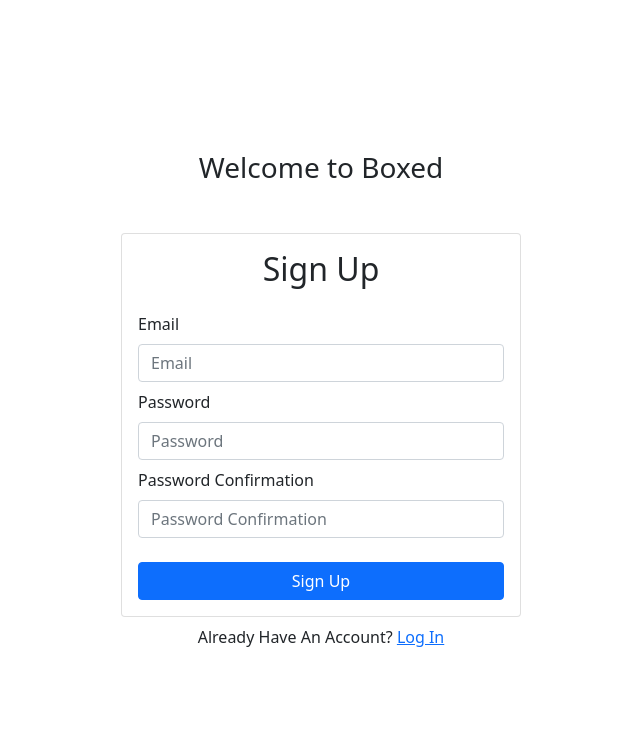
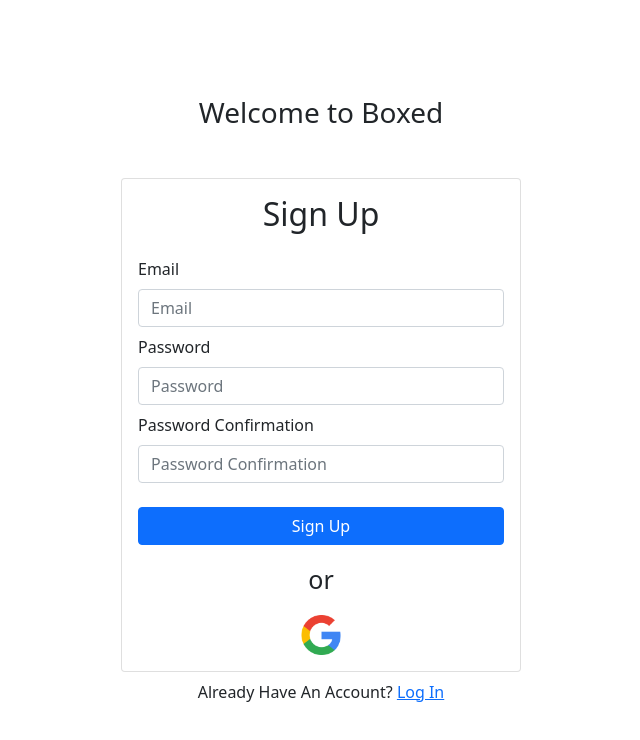
Before and after one commit to Sooryasanand/Boxed, a React (Create React App) app: page /signup in a window 1280 px wide. Shown: the top 740 px of the page, without its empty margins (319-959 px from the left). Built offline with nearby package versions, Linux system fonts and the light colour scheme; no server answers.

Commit message:
Added Google Auth

```diff
--- a/src/components/authentication/Login.js
+++ b/src/components/authentication/Login.js
@@ -3,6 +3,11 @@
 import { useAuth } from "../../contexts/AuthContext";
 import { Link, useNavigate } from "react-router-dom";
 import CenteredContainer from "./CenteredContainer";
+import { authentication } from "../../firebase";
+import {
+  signInWithPopup,
+  GoogleAuthProvider,
+} from "firebase/auth";
 
 function Login() {
   /* Values to save like email and Passwords and push them to firebase*/
@@ -32,6 +37,18 @@
 
     setLoading(false);
   }
+
+  /* handling function to login with google */
+  const signInWithGoogle = () => {
+    const provider = new GoogleAuthProvider();
+    signInWithPopup(authentication, provider)
+      .then((re) => {
+        navigate("/");
+      })
+      .catch((err) => {
+        console.log(err);
+      });
+  };
 
   /* The UI of the application */
   return (
@@ -63,7 +80,36 @@
             <Button disabled={loading} className="w-100" type="submit">
               Log In
             </Button>
+            <Form.Label
+              className="mb-3 mt-3"
+              style={{
+                display: "flex",
+                justifyContent: "center",
+                alignItems: "center",
+                fontSize: "25px",
+              }}
+            >
+              or
+            </Form.Label>
           </Form>
+          <div
+            style={{
+              display: "flex",
+              justifyContent: "center",
+              alignItems: "center",
+            }}
+            onClick={signInWithGoogle}
+          >
+            <img
+              src={require("../../logo/google_logo.png")}
+              style={{
+                width: "40px",
+                height: "40px",
+                cursor: "pointer",
+              }}
+              alt="Logo"
+            />
+          </div>
           <div className="w-100 text-center mt-3">
             <Link to="/forgot-password">Forgot Password</Link>
           </div>
--- a/src/components/authentication/Signup.js
+++ b/src/components/authentication/Signup.js
@@ -3,6 +3,8 @@
 import { useAuth } from "../../contexts/AuthContext";
 import { Link, useNavigate } from "react-router-dom";
 import CenteredContainer from "./CenteredContainer";
+import { authentication } from "../../firebase";
+import { signInWithPopup, GoogleAuthProvider } from "firebase/auth";
 
 function Signup() {
   /* Values to save like email and Passwords and Password Confirmation and push them to firebase*/
@@ -37,6 +39,18 @@
 
     setLoading(false);
   }
+
+  /* handling function to login with google */
+  const signInWithGoogle = () => {
+    const provider = new GoogleAuthProvider();
+    signInWithPopup(authentication, provider)
+      .then(() => {
+        navigate("/");
+      })
+      .catch((err) => {
+        console.log(err);
+      });
+  };
 
   /* The UI of the application */
   return (
@@ -77,7 +91,36 @@
             <Button disabled={loading} className="w-100" type="submit">
               Sign Up
             </Button>
+            <Form.Label
+              className="mb-3 mt-3"
+              style={{
+                display: "flex",
+                justifyContent: "center",
+                alignItems: "center",
+                fontSize: "25px",
+              }}
+            >
+              or
+            </Form.Label>
           </Form>
+          <div
+            style={{
+              display: "flex",
+              justifyContent: "center",
+              alignItems: "center",
+            }}
+            onClick={signInWithGoogle}
+          >
+            <img
+              src={require("../../logo/google_logo.png")}
+              style={{
+                width: "40px",
+                height: "40px",
+                cursor: "pointer",
+              }}
+              alt="Logo"
+            />
+          </div>
         </Card.Body>
       </Card>
       <div className="w-100 text-center mt-2">
--- a/src/firebase.js
+++ b/src/firebase.js
@@ -2,6 +2,7 @@
 import "firebase/compat/auth";
 import "firebase/compat/firestore";
 import "firebase/storage";
+import { getAuth } from "firebase/auth";
 
 const app = firebase.initializeApp({
   apiKey: "AIzaSyBnbnYFwL8WhODgei2xHYsiZod6hVNm2KI",
@@ -23,4 +24,5 @@
 };
 
 export const auth = app.auth();
+export const authentication = getAuth(app);
 export default app;
```
Also changed, not shown: src/logo/google_logo.png (added).
